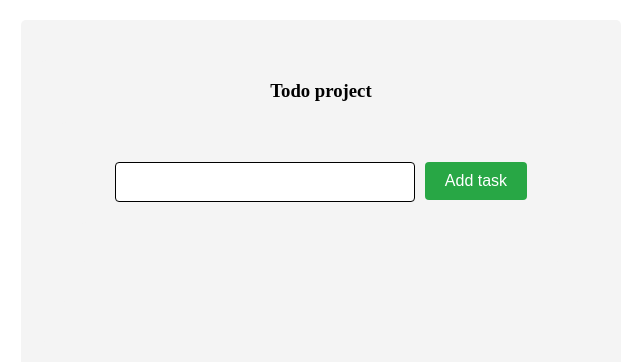
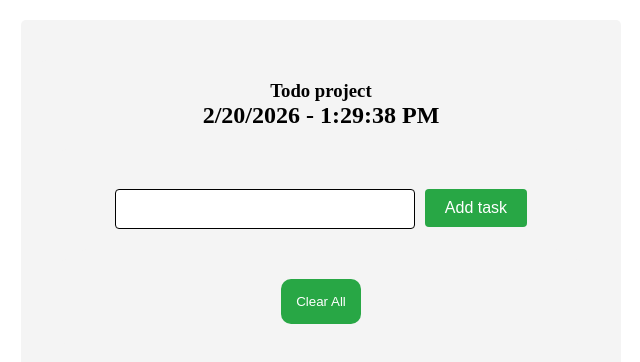
Before and after one commit to Balesh-v/React, a React (Vite) app in the folder practical/prectical-4/Todo-project/: page / in a window 1280 px wide. Shown: the top 362 px of the page, without its empty margins (319-959 px from the left). Built offline with nearby package versions, Linux system fonts and the light colour scheme.

Commit message:
todo project modified

```diff
--- a/practical/prectical-4/Todo-project/src/Styles/Todo-style.css
+++ b/practical/prectical-4/Todo-project/src/Styles/Todo-style.css
@@ -53,3 +53,19 @@ ul li{
     display: flex;
     gap: 10px;
 }
+
+
+.clear-btn{
+    background-color: #28a745;
+    color: white;
+    /* margin-top: -50px; */
+    border: none;
+    padding:15px;
+    border-radius: 10px;
+}
+
+.clear-container{
+    display: flex;
+    justify-content: center;
+    margin-top: -90px;
+}
--- a/practical/prectical-4/Todo-project/src/components/Todo.jsx
+++ b/practical/prectical-4/Todo-project/src/components/Todo.jsx
@@ -1,4 +1,4 @@
-import React from 'react'
+import React, { useEffect } from 'react'
 import '../Styles/Todo-style.css'
 import { useState } from 'react'
 import { FaCheck } from "react-icons/fa";
@@ -8,6 +8,7 @@ const Todo = () => {
 
    const [input, setInput] = useState('')
    const [task , setTask] = useState([])
+   const [dateString, setDateString] = useState('')
 
    const handleChange = (e) => {
        setInput(e.target.value)
@@ -23,12 +24,39 @@ const Todo = () => {
        setInput('')
    }
 
+
+   // date and time
+
+//    const date = new Date()
+//    const dateString = date.toLocaleDateString()
+//    const timeString = date.toLocaleTimeString()
+
+
+
+    useEffect(() => {
+      const intervalId = setInterval(() => {
+      const date = new Date()
+      const dateString = date.toLocaleDateString()
+      const timeString = date.toLocaleTimeString()
+      setDateString(`${dateString} - ${timeString}`)
+   }, 1000)
+
+   return () => clearInterval(intervalId)
+
+    } , [])
+
+    const handleClick = (item) => {
+        setTask(task.filter((task) => task !== item))
+        // console.log(item)
+    }
+
   return (
     <>
     <section className='todo-container'>
         <header>
             <div>
                 <h1>Todo project</h1>
+                <h2>{dateString}</h2>
             </div>
         </header>
         <section className='form'>
@@ -49,12 +77,15 @@ const Todo = () => {
 
                         <div className='btn-container'>
                            <button><FaCheck /></button>
-                           <button><MdDelete /></button>
+                           <button onClick={() => handleClick(item)}><MdDelete /></button>
                         </div>
                     </li>
                 ))}
             </ul>
         </section>
+        </section>
+        <section className='clear-container'>
+            <button className='clear-btn' onClick={() => setTask([])}>Clear All</button>
         </section>
     </section>
     </>
```
